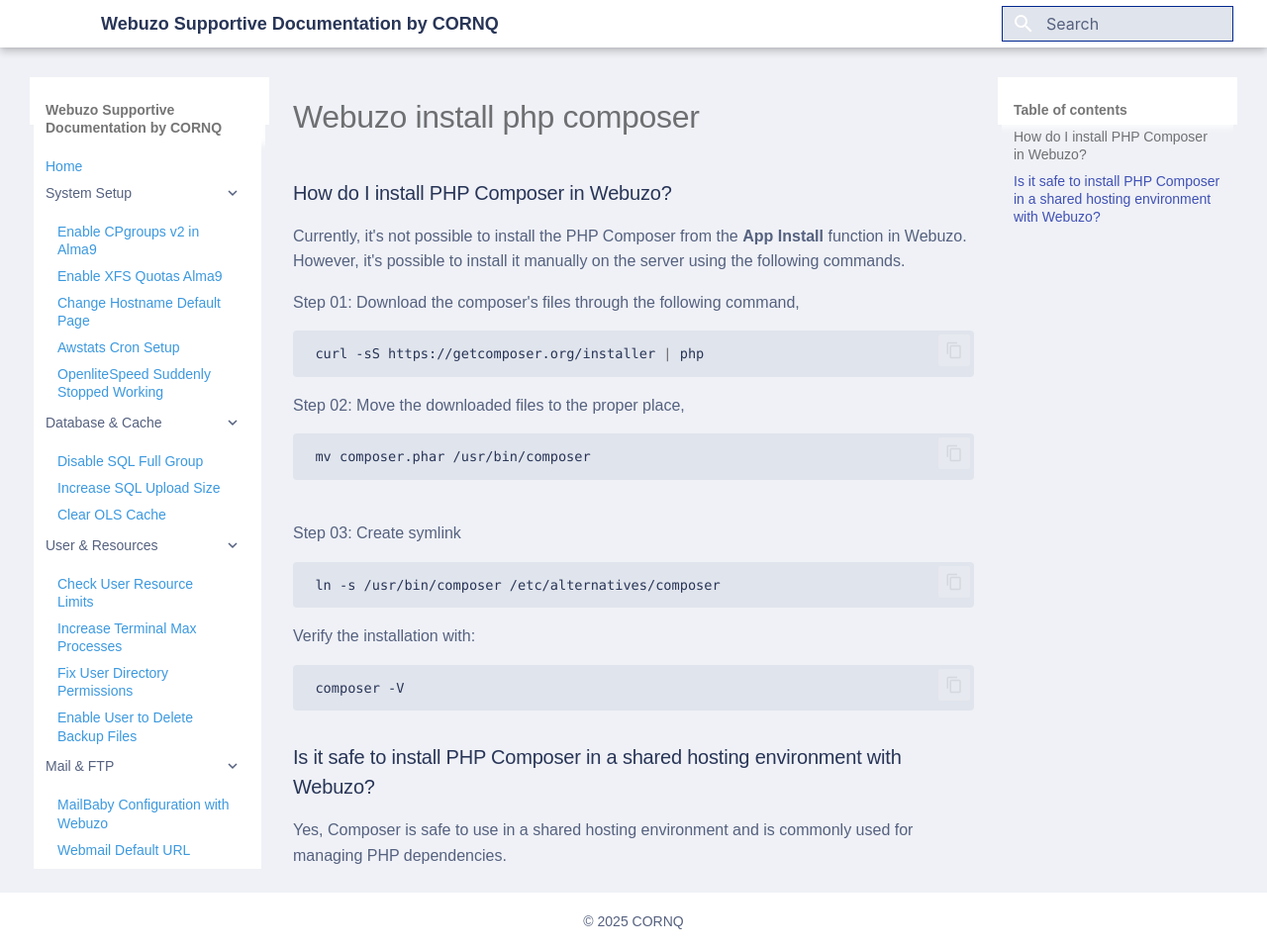
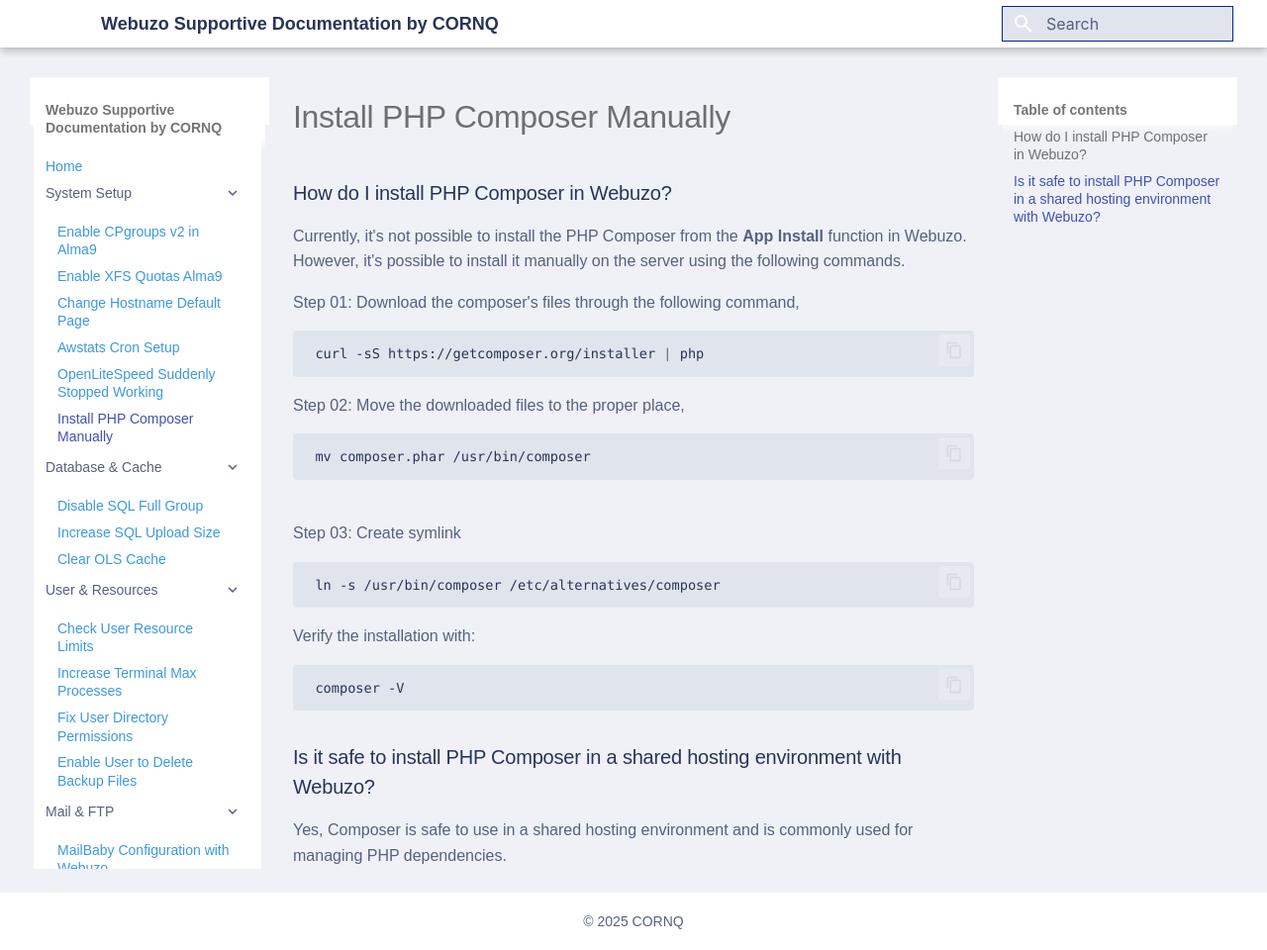
Before and after one commit to cornQ/webuzo-server-setup, an MkDocs documentation site: the page built from docs/webuzo-install-php-composer.md, in a window 1280 px wide and 960 px high. Shown: the whole window at 99% size. Built offline with MkDocs 1.6.1 and Material for MkDocs 9.7.7, drawn with Linux system fonts in a browser that asks for light colours; some web fonts are replaced.

Commit message:
Update mkdocs.yml

```diff
--- a/mkdocs.yml
+++ b/mkdocs.yml
@@ -49,7 +49,8 @@
       - 'Enable XFS Quotas Alma9': webuzo-enable-xfs-quotas-almalinux9.md
       - 'Change Hostname Default Page': webuzo-hostname-default-page-changing.md
       - 'Awstats Cron Setup': webuzo-awstat-cron-setup.md
-      - 'OpenliteSpeed Suddenly Stopped Working': webuzo-openlitespeed-suddenly-stopped-working-fix.md
+      - 'OpenLiteSpeed Suddenly Stopped Working': webuzo-openlitespeed-suddenly-stopped-working-fix.md
+      - 'Install PHP Composer Manually': webuzo-install-php-composer.md
   - 'Database & Cache':
       - 'Disable SQL Full Group': webuzo-disable-sql-full-group-by.md
       - 'Increase SQL Upload Size': webuzo-increase-sql-upload-size.md
```
